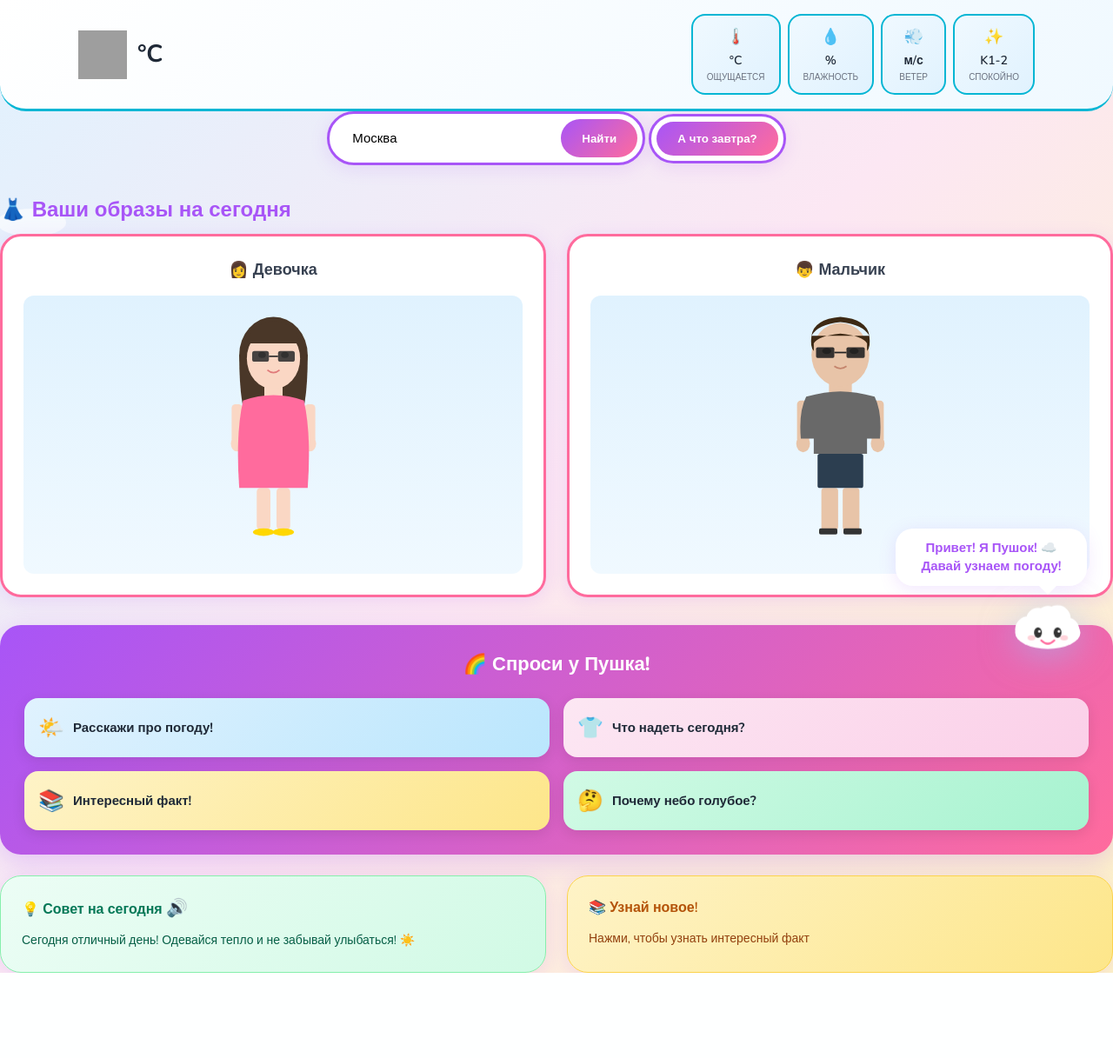
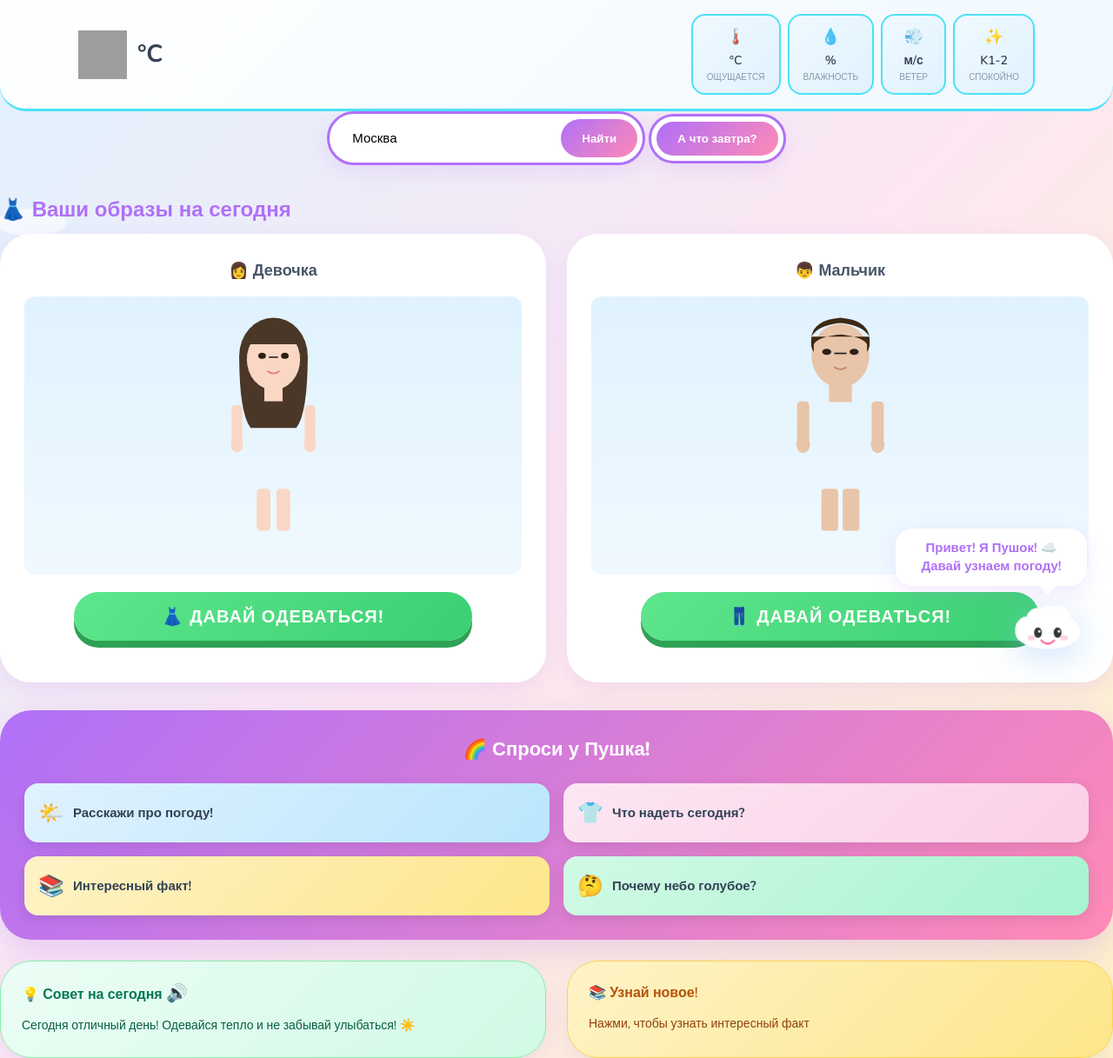
Before and after one commit to pavelneumoin/style-muse, a Flask app: page /style-muse/ in a window 1280 px wide. Shown: the whole page at 87% size. Before the commit the page ends 1119 px from the top, so only its background shows below. Run offline with Flask 3, Linux system fonts and the light colour scheme; data comes from the database, SQL or seed files in the repository; data that the repository does not hold is empty; grey boxes are pictures that could not be loaded.

Commit message:
Implement Kids Interactive Redesign

```diff
--- a/static/css/style.css
+++ b/static/css/style.css
@@ -9,20 +9,28 @@
 
 :root {
     --white: #ffffff;
-    --pink: #ff6b9d;
-    --purple: #a855f7;
-    --blue: #3b82f6;
-    --cyan: #06b6d4;
-    --yellow: #fbbf24;
-    --green: #22c55e;
-    --orange: #f97316;
-    --gray-100: #f3f4f6;
-    --gray-500: #6b7280;
-    --gray-700: #374151;
-    --gray-800: #1f2937;
-    --radius: 24px;
-    --shadow: 0 4px 20px rgba(168, 85, 247, 0.15);
-    --shadow-lg: 0 8px 30px rgba(168, 85, 247, 0.25);
+    --pink: #ff8ab6;
+    /* Pastel pink */
+    --purple: #b070f8;
+    /* Soft purple */
+    --blue: #70b3ff;
+    /* Sky blue */
+    --cyan: #4ce1f7;
+    --yellow: #ffdb58;
+    /* Butter yellow */
+    --green: #5ee68c;
+    /* Minty green */
+    --orange: #ffaa55;
+    --gray-100: #f4f6f8;
+    --gray-500: #8898aa;
+    --gray-700: #475569;
+    --gray-800: #334155;
+    --radius: 36px;
+    /* Very round */
+    --shadow: 0 8px 25px rgba(176, 112, 248, 0.15);
+    --shadow-lg: 0 12px 35px rgba(176, 112, 248, 0.25);
+    --btn-shadow: 0 6px 0px rgba(176, 112, 248, 0.3);
+    /* 3D effect for buttons */
 }
 
 body {
@@ -899,6 +907,7 @@ body {
 .profile-link-btn.danger:hover {
     background: #fee2e2;
     border-color: #fecaca;
+
     /* ================================
    Search Bar Refactored Styles
    ================================ */
@@ -970,3 +979,135 @@ body {
     .btn-tomorrow:hover {
         filter: brightness(1.1);
     }
+}
+
+/* Close media query max-width 768px */
+
+/* ================================
+   Kids-focused Animations & Classes
+   ================================ */
+
+.bouncy {
+    transition: transform 0.3s cubic-bezier(0.175, 0.885, 0.32, 1.275);
+}
+
+.bouncy:hover {
+    transform: scale(1.05) translateY(-5px);
+    box-shadow: var(--btn-shadow);
+}
+
+.bouncy:active {
+    transform: scale(0.95);
+}
+
+.hidden-clothing {
+    opacity: 0;
+    visibility: hidden;
+    transform: scale(0.8) translateY(-10px);
+    transition: all 0.5s cubic-bezier(0.68, -0.55, 0.265, 1.55);
+}
+
+.show-clothing {
+    opacity: 1;
+    visibility: visible;
+    transform: scale(1) translateY(0);
+}
+
+/* Jiggle effect for clicked clothes */
+@keyframes jiggle {
+    0% {
+        transform: scale(1) rotate(0deg);
+    }
+
+    25% {
+        transform: scale(1.1) rotate(-5deg);
+    }
+
+    50% {
+        transform: scale(1.1) rotate(5deg);
+    }
+
+    75% {
+        transform: scale(1.1) rotate(-5deg);
+    }
+
+    100% {
+        transform: scale(1) rotate(0deg);
+    }
+}
+
+.jiggling {
+    animation: jiggle 0.5s ease-in-out;
+}
+
+/* Big "Давай одеваться!" button styles */
+.dress-up-btn {
+    display: block;
+    width: 80%;
+    margin: 20px auto;
+    background: linear-gradient(135deg, var(--green), #3bcf72);
+    color: white;
+    font-size: 20px;
+    font-weight: 800;
+    padding: 16px 20px;
+    border: none;
+    border-radius: var(--radius);
+    cursor: pointer;
+    box-shadow: 0 8px 0 #2ea155;
+    transition: all 0.2s;
+    text-transform: uppercase;
+    letter-spacing: 1px;
+}
+
+.dress-up-btn:hover {
+    transform: translateY(-2px);
+    box-shadow: 0 10px 0 #2ea155;
+}
+
+.dress-up-btn:active {
+    transform: translateY(6px);
+    box-shadow: 0 2px 0 #2ea155;
+}
+
+/* Educational Speech Bubbles near Avatars */
+.educational-bubble {
+    position: absolute;
+    top: 20%;
+    right: -10px;
+    background: var(--white);
+    border: 3px solid var(--pink);
+    border-radius: 20px;
+    padding: 12px 18px;
+    font-size: 15px;
+    font-weight: 700;
+    color: var(--purple);
+    box-shadow: var(--shadow);
+    max-width: 140px;
+    opacity: 0;
+    transform: scale(0.5);
+    transition: all 0.4s cubic-bezier(0.175, 0.885, 0.32, 1.275);
+    z-index: 10;
+    pointer-events: none;
+}
+
+.educational-bubble.show {
+    opacity: 1;
+    transform: scale(1);
+}
+
+.educational-bubble::before {
+    content: '';
+    position: absolute;
+    top: 50%;
+    left: -12px;
+    transform: translateY(-50%);
+    border-top: 10px solid transparent;
+    border-bottom: 10px solid transparent;
+    border-right: 12px solid var(--pink);
+}
+
+.avatar-card {
+    position: relative;
+    box-shadow: var(--shadow);
+    border: 4px solid var(--white);
+}
--- a/static/js/main.js
+++ b/static/js/main.js
@@ -1,4 +1,106 @@
 document.addEventListener('DOMContentLoaded', () => {
+
+    // === Kids Interactive Dressing Logic ===
+    const clothingOrder = {
+        'top': 1, 'bottom': 1, 'dress': 1,
+        'shoes': 2,
+        'coat': 3,
+        'scarf': 4,
+        'hat': 5, 'gloves': 5,
+        'umbrella': 6, 'sunglasses': 6
+    };
+
+    const dressingMessages = {
+        'top': 'Сначала надеваем кофточку!',
+        'bottom': 'Теперь штанишки - грей ножки!',
+        'dress': 'Надеваем красивое платье!',
+        'shoes': 'Обуваем ботинки для прогулки!',
+        'coat': 'Куртка согреет от ветра!',
+        'scarf': 'Шарфик бережет горло!',
+        'hat': 'Шапка прячет ушки от холода!',
+        'gloves': 'Перчатки греют ручки!',
+        'umbrella': 'Берем зонт от дождя!',
+        'sunglasses': 'Очки от яркого солнышка!'
+    };
+
+    // Hide all clothing initially
+    const allClothingItems = document.querySelectorAll('.clothing-item');
+    allClothingItems.forEach(el => el.classList.add('hidden-clothing'));
+
+    window.startDressing = function (gender) {
+        const avatarContainer = document.getElementById(`${gender}-avatar`);
+        if (!avatarContainer) return;
+
+        const btn = document.querySelector(`#${gender}-avatar-card .dress-up-btn`);
+        if (btn) {
+            btn.style.transform = 'scale(0)';
+            setTimeout(() => btn.style.display = 'none', 300);
+        }
+
+        const bubble = document.getElementById(`${gender}-bubble`);
+
+        const items = Array.from(avatarContainer.querySelectorAll('.hidden-clothing'));
+
+        const layers = {};
+        items.forEach(item => {
+            const type = item.dataset.item;
+            const layerNum = clothingOrder[type] || 99;
+            if (!layers[layerNum]) layers[layerNum] = [];
+            layers[layerNum].push(item);
+        });
+
+        const sortedLayers = Object.keys(layers).sort((a, b) => a - b);
+        let currentStep = 0;
+
+        function showNextLayer() {
+            if (currentStep >= sortedLayers.length) {
+                if (bubble) {
+                    bubble.textContent = 'Готово! Мы оделись! 🎉';
+                    setTimeout(() => bubble.classList.remove('show'), 3000);
+                }
+                return;
+            }
+
+            const layerIdx = sortedLayers[currentStep];
+            const currentItems = layers[layerIdx];
+
+            let typeName = '';
+            currentItems.forEach(el => {
+                el.classList.remove('hidden-clothing');
+                el.classList.add('show-clothing');
+                if (!typeName) typeName = el.dataset.item;
+            });
+
+            if (bubble && typeName) {
+                bubble.textContent = dressingMessages[typeName] || 'Надеваем это!';
+                bubble.classList.add('show');
+            }
+
+            currentStep++;
+            setTimeout(showNextLayer, 1800);
+        }
+
+        showNextLayer();
+    };
+
+    // Jiggle on click
+    allClothingItems.forEach(item => {
+        item.addEventListener('mousedown', function (e) {
+            if (this.classList.contains('show-clothing') || !this.classList.contains('hidden-clothing')) {
+                this.classList.add('jiggling');
+                setTimeout(() => this.classList.remove('jiggling'), 500);
+
+                const typeName = this.dataset.item;
+                const gender = this.dataset.gender;
+                const bubble = document.getElementById(`${gender}-bubble`);
+                if (bubble && typeName) {
+                    bubble.textContent = dressingMessages[typeName] || 'Ой, щекотно! 😄';
+                    bubble.classList.add('show');
+                    setTimeout(() => bubble.classList.remove('show'), 2000);
+                }
+            }
+        });
+    });
 
     // === State ===
     let selectedItem = null;
--- a/templates/index.html
+++ b/templates/index.html
@@ -114,6 +114,7 @@
             <!-- Female Avatar -->
             <div class="avatar-card" id="female-avatar-card">
                 <h3>👩 Девочка</h3>
+                <div class="educational-bubble" id="female-bubble"></div>
                 <div class="avatar-wrapper">
                     <svg viewBox="0 0 200 320" class="avatar-svg" id="female-avatar">
                         <!-- Body & Face -->
@@ -202,11 +203,13 @@
                                 {% endif %}
                     </svg>
                 </div>
+                <button class="dress-up-btn bouncy" onclick="startDressing('female')">👗 Давай одеваться!</button>
             </div>
 
             <!-- Male Avatar -->
             <div class="avatar-card" id="male-avatar-card">
                 <h3>👦 Мальчик</h3>
+                <div class="educational-bubble" id="male-bubble"></div>
                 <div class="avatar-wrapper">
                     <svg viewBox="0 0 200 320" class="avatar-svg" id="male-avatar">
                         <!-- Body & Face -->
@@ -298,6 +301,7 @@
                                 {% endif %}
                     </svg>
                 </div>
+                <button class="dress-up-btn bouncy" onclick="startDressing('male')">👖 Давай одеваться!</button>
             </div>
 
         </div>
```
Lines whose indentation alone changed are shown as unchanged.
